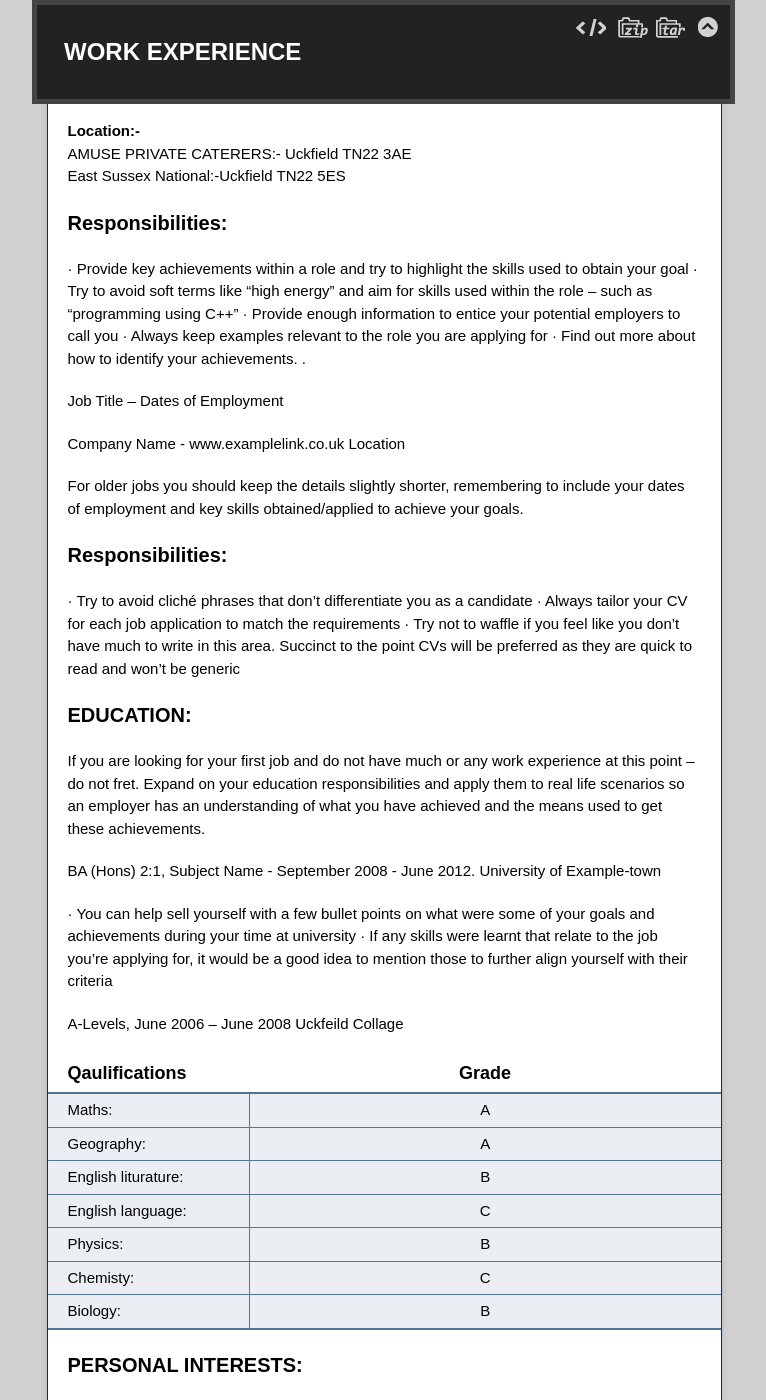
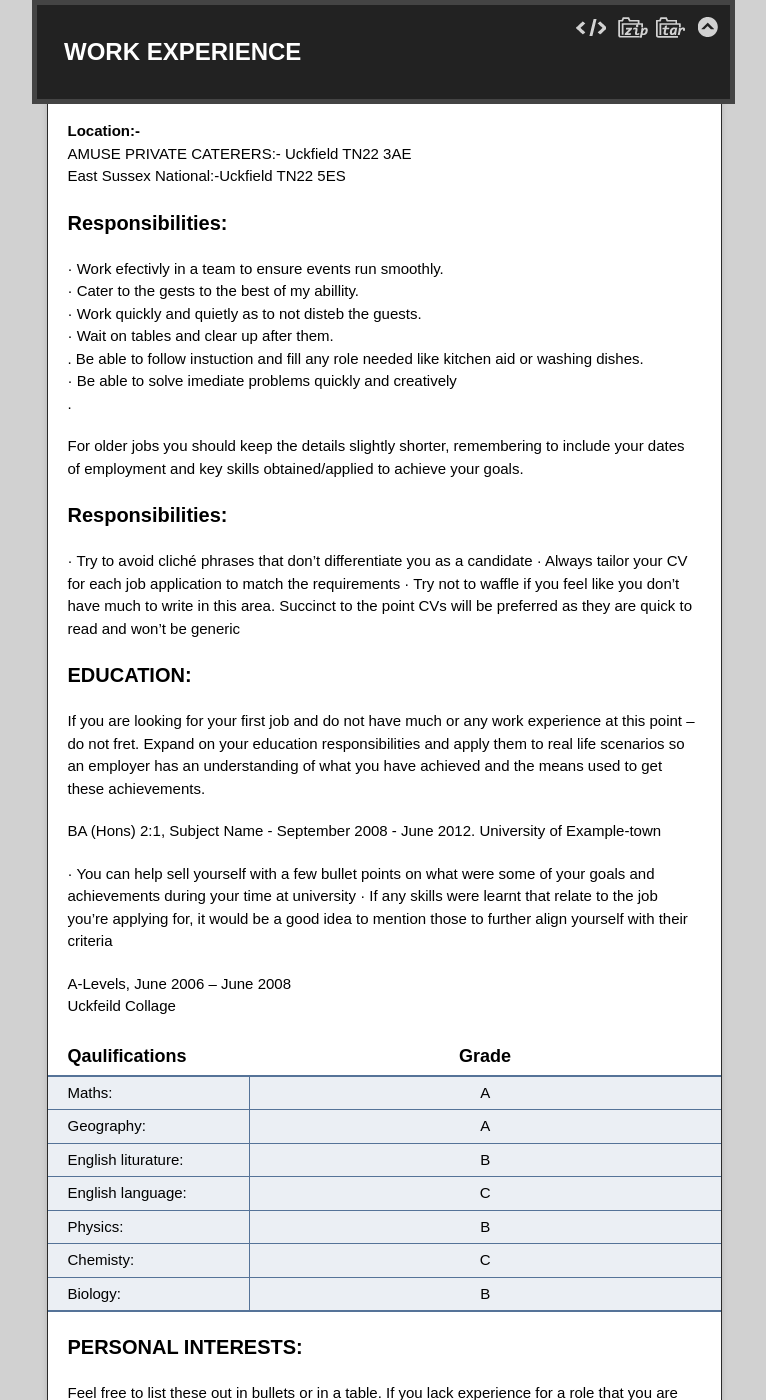
Before and after one commit to Ceirios1/Portfolio, a Jekyll site: the page built from cv.md, in a window 1280 px wide and 1400 px high, scrolled down 866 px. Shown: the whole window, without its empty margins (256-1022 px from the left). Built offline with Jekyll 4.4.1, drawn with Linux system fonts in a browser that asks for light colours; our own code applies the rules of GitHub Pages for plain Markdown files; comment, search, counter and statistics services are not loaded; the repository's description, which GitHub fills in, is left out.

Commit message:
Update cv.md

```diff
--- a/cv.md
+++ b/cv.md
@@ -23,18 +23,14 @@ The aim is to highlight your professional attributes and goals, summarising why
 
 ### Responsibilities:
 
-·         Provide key achievements within a role and try to highlight the skills used to obtain your goal
-·         Try to avoid soft terms like “high energy” and aim for skills used within the role – such as “programming using C++”
-·         Provide enough information to entice your potential employers to call you
-·         Always keep examples relevant to the role you are applying for
-·         Find out more about how to identify your achievements.
+·         Work efectivly in a team to ensure events run smoothly.  <br/>
+·         Cater to the gests to the best of my abillity.  <br/>
+·         Work quickly and quietly as to not disteb the guests. <br/>
+·         Wait on tables and clear up after them. <br/>
+.         Be able to follow instuction and fill any role needed like kitchen aid or washing dishes. <br/>
+·         Be able to solve imediate problems quickly and creatively <br/>
 .
 
-
-Job Title – Dates of Employment
-
-Company Name - www.examplelink.co.uk
-Location
 
 For older jobs you should keep the details slightly shorter, remembering to include your dates of employment and key skills obtained/applied to achieve your goals.
 
@@ -46,7 +42,7 @@ For older jobs you should keep the details slightly shorter, remembering to incl
 
 
 ### EDUCATION:
-If you are looking for your first job and do not have much or any work experience at this point – do not fret. Expand on your education responsibilities and apply them to real life scenarios so an employer has an understanding of what you have achieved and the means used to get these achievements.
+If you are looking for your first job and do not have much or any work experience at this point – do not fret. Expand on your education responsibilities and apply them to real life scenarios so an employer has an understanding of what you have achieved and the means used to get these achievements.<br/>
 
 BA (Hons) 2:1, Subject Name - September 2008 - June 2012.
 University of Example-town
@@ -54,7 +50,7 @@ University of Example-town
 ·         You can help sell yourself with a few bullet points on what were some of your goals and achievements during your time at university
 ·         If any skills were learnt that relate to the job you’re applying for, it would be a good idea to mention those to further align yourself with their criteria
 
-A-Levels, June 2006 – June 2008
+A-Levels, June 2006 – June 2008 <br/>
 Uckfeild Collage
 
 
```
